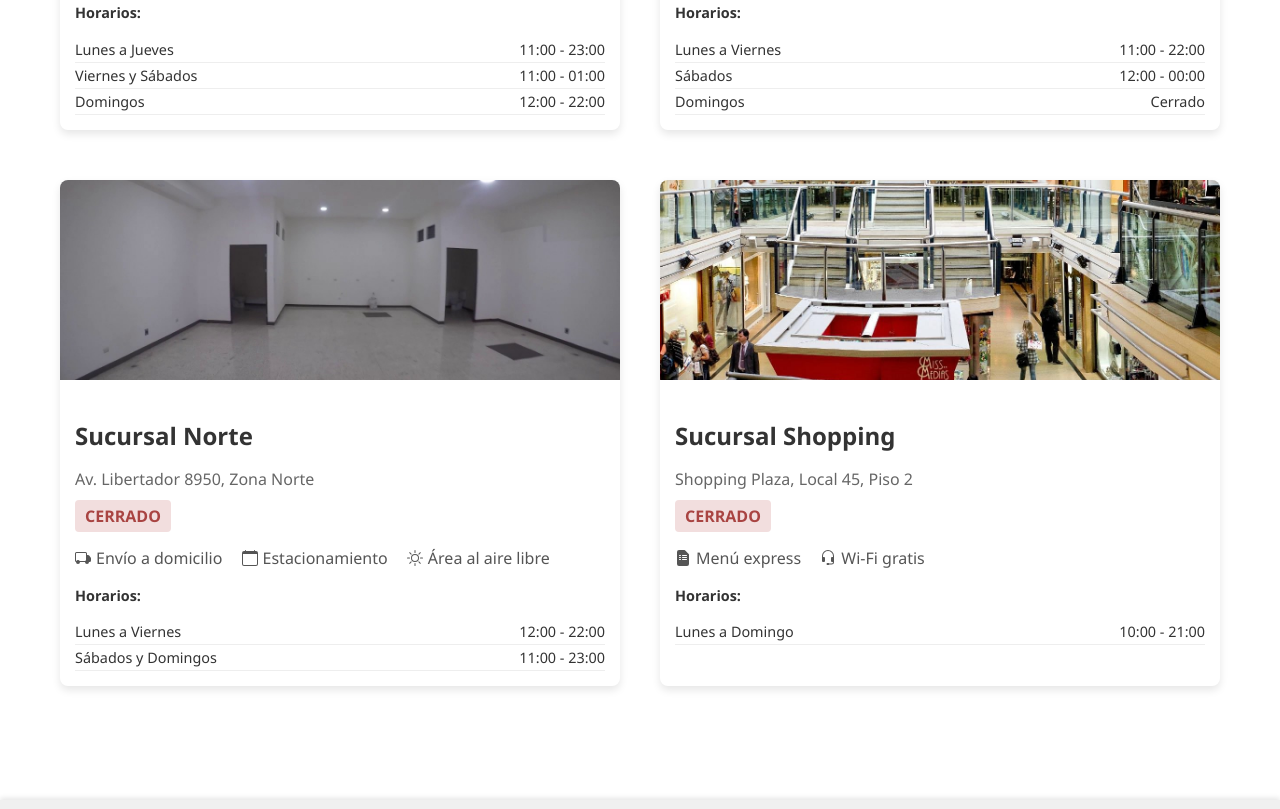
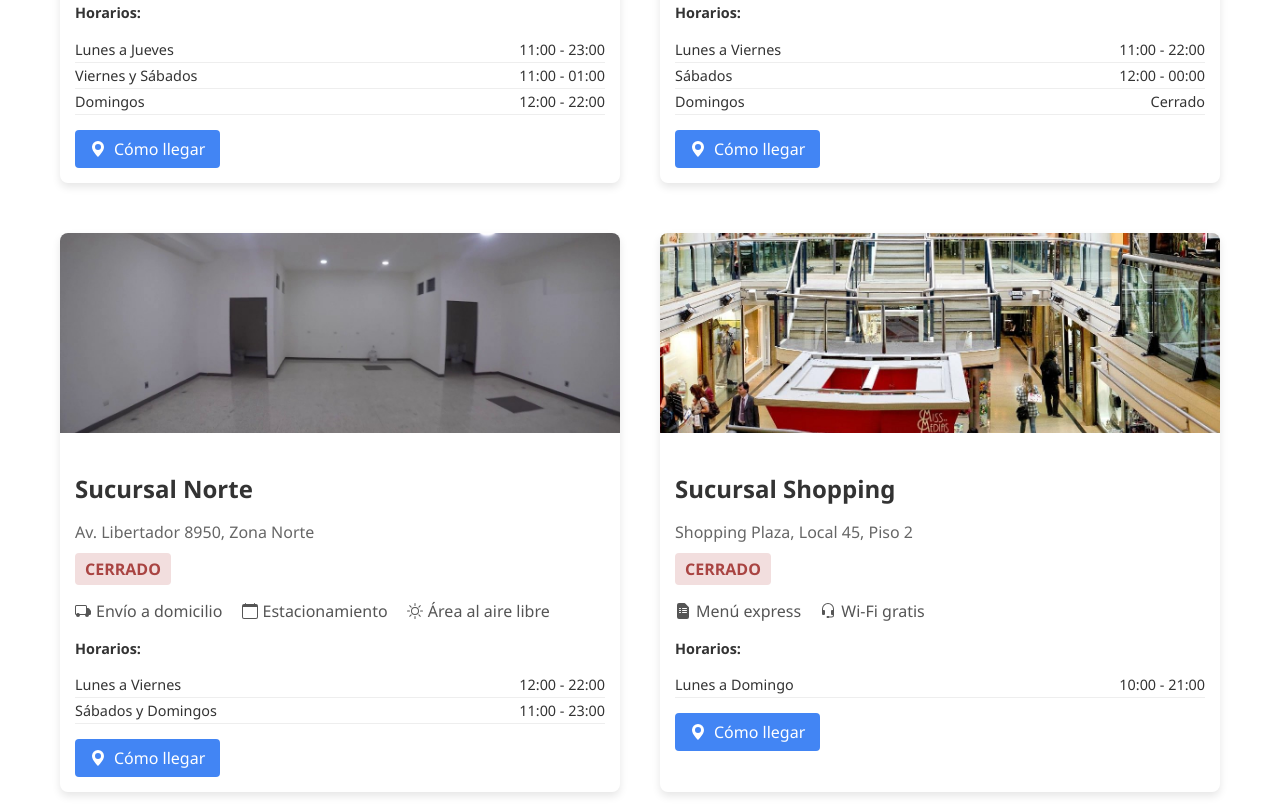
Before and after one commit to Rodrix0/Web-ordering-and-order-taking-page-Complete., a plain HTML site: page Paginas/sucursales.html in a window 1280 px wide. Shown: the part 671-1480 px from the top of the page. Drawn offline with Linux system fonts and the light colour scheme.

Commit message:
agregue boton para llegar con direccion a maps

```diff
--- a/Paginas/sucursales.html
+++ b/Paginas/sucursales.html
@@ -300,6 +300,26 @@
                 padding-left: 1rem;
             }
         }
+        .btn-como-llegar {
+            display: inline-flex;
+            align-items: center;
+            background-color: #4285F4;
+            color: white;
+            padding: 8px 15px;
+            border-radius: 4px;
+            text-decoration: none;
+            margin-top: 15px;
+            font-weight: 500;
+            transition: background-color 0.3s;
+        }
+
+        .btn-como-llegar:hover {
+            background-color: #3367D6;
+        }
+
+        .btn-como-llegar svg {
+            margin-right: 8px;
+        }
     </style>
 </head>
 <body>
@@ -383,6 +403,12 @@
                             </tr>
                         </table>
                     </div>
+                    <a href="https://www.google.com/maps/search/?api=1&query=Av.+Corrientes+1234,+CABA" target="_blank" class="btn-como-llegar">
+                        <svg xmlns="http://www.w3.org/2000/svg" width="16" height="16" fill="currentColor" viewBox="0 0 16 16">
+                            <path d="M8 16s6-5.686 6-10A6 6 0 0 0 2 6c0 4.314 6 10 6 10zm0-7a3 3 0 1 1 0-6 3 3 0 0 1 0 6z"/>
+                        </svg>
+                        Cómo llegar
+                    </a>
                 </div>
             </div>
 
@@ -430,6 +456,12 @@
                             </tr>
                         </table>
                     </div>
+                    <a href="https://www.google.com/maps/search/?api=1&query=Av.+Corrientes+1234,+CABA" target="_blank" class="btn-como-llegar">
+                        <svg xmlns="http://www.w3.org/2000/svg" width="16" height="16" fill="currentColor" viewBox="0 0 16 16">
+                            <path d="M8 16s6-5.686 6-10A6 6 0 0 0 2 6c0 4.314 6 10 6 10zm0-7a3 3 0 1 1 0-6 3 3 0 0 1 0 6z"/>
+                        </svg>
+                        Cómo llegar
+                    </a>
                 </div>
             </div>
 
@@ -479,6 +511,12 @@
                             </tr>
                         </table>
                     </div>
+                    <a href="https://www.google.com/maps/search/?api=1&query=Av.+Corrientes+1234,+CABA" target="_blank" class="btn-como-llegar">
+                        <svg xmlns="http://www.w3.org/2000/svg" width="16" height="16" fill="currentColor" viewBox="0 0 16 16">
+                            <path d="M8 16s6-5.686 6-10A6 6 0 0 0 2 6c0 4.314 6 10 6 10zm0-7a3 3 0 1 1 0-6 3 3 0 0 1 0 6z"/>
+                        </svg>
+                        Cómo llegar
+                    </a>
                 </div>
             </div>
 
@@ -518,6 +556,12 @@
                             </tr>
                         </table>
                     </div>
+                    <a href="https://www.google.com/maps/search/?api=1&query=Av.+Corrientes+1234,+CABA" target="_blank" class="btn-como-llegar">
+                        <svg xmlns="http://www.w3.org/2000/svg" width="16" height="16" fill="currentColor" viewBox="0 0 16 16">
+                            <path d="M8 16s6-5.686 6-10A6 6 0 0 0 2 6c0 4.314 6 10 6 10zm0-7a3 3 0 1 1 0-6 3 3 0 0 1 0 6z"/>
+                        </svg>
+                        Cómo llegar
+                    </a>
                 </div>
             </div>
         </section>
```
